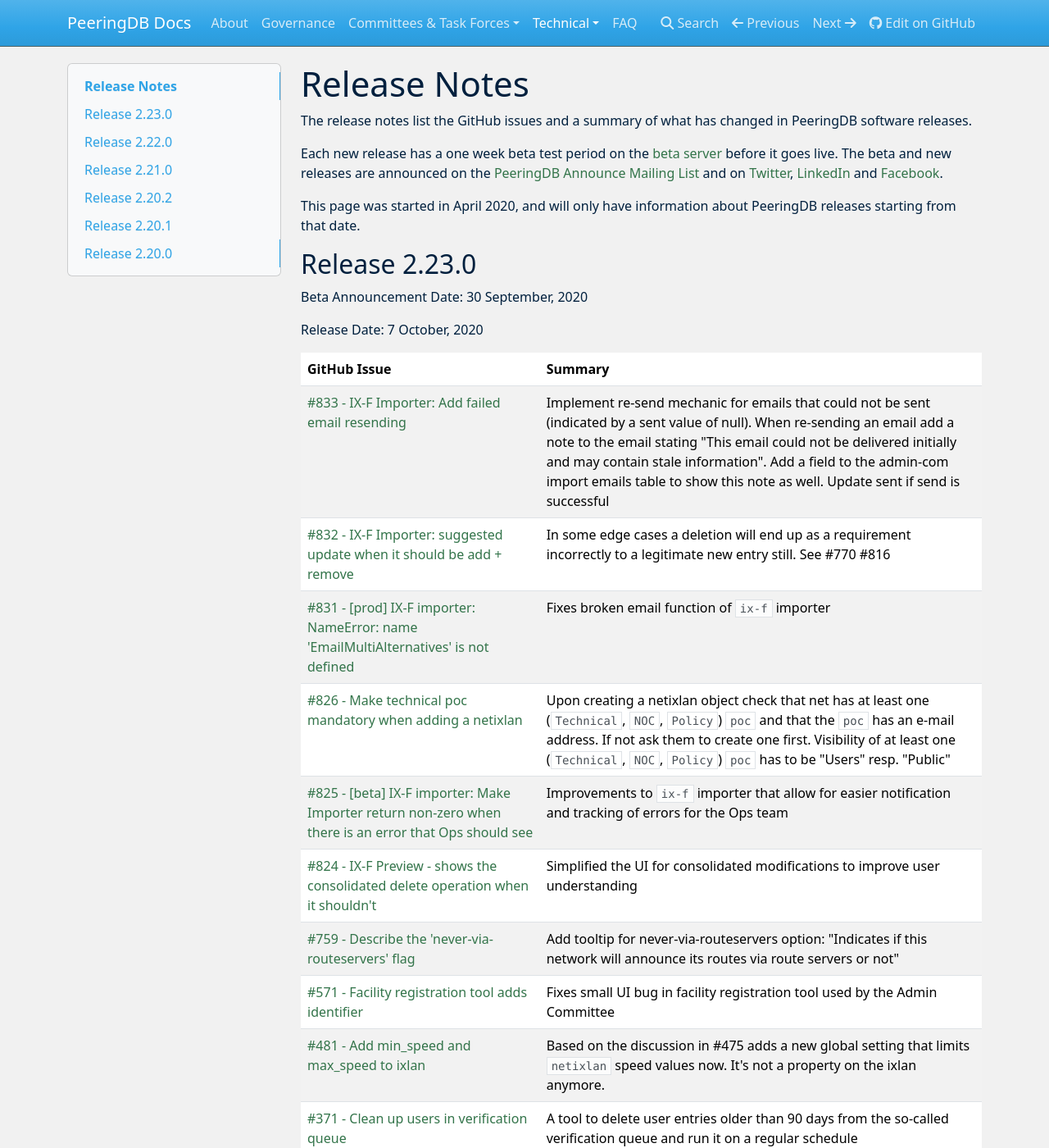
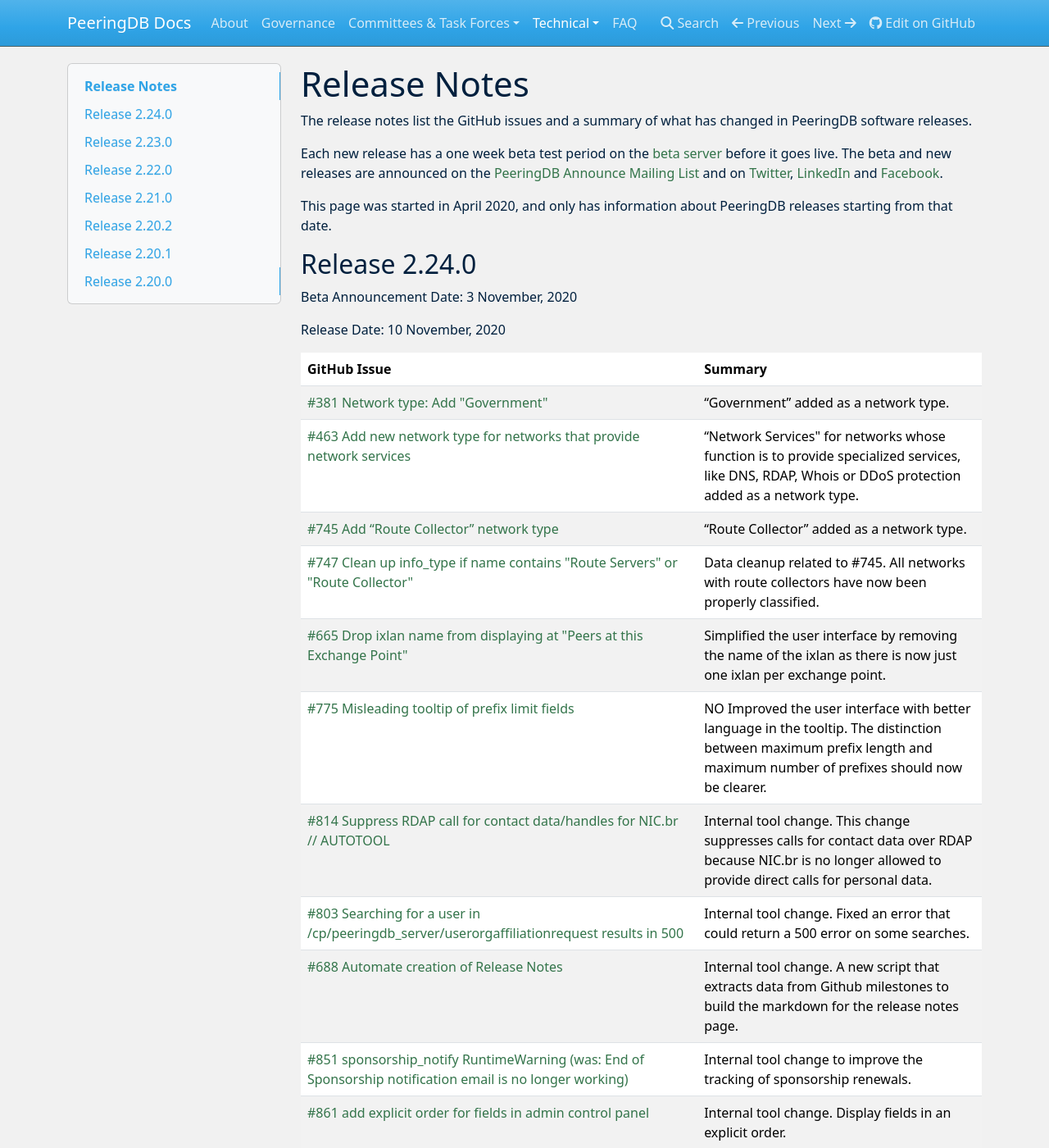
Before and after one commit to peeringdb/docs, an MkDocs documentation site: the page built from docs/release_notes/index.md, in a window 1280 px wide and 1400 px high. Shown: the whole window at 82% size. Built offline with MkDocs 1.6.1, drawn with Linux system fonts in a browser that asks for light colours; nearby versions of some CDN libraries; some of the changed text lies outside the part shown.

Commit message:
Release Notes for 2.24.0
Release notes for server release 2.24.0

```diff
--- a/docs/release_notes/index.md
+++ b/docs/release_notes/index.md
@@ -4,7 +4,35 @@
 
 Each new release has a one week beta test period on the [beta server](https://beta.peeringdb.com/) before it goes live.  The beta and new releases are announced on the [PeeringDB Announce Mailing List](https://lists.peeringdb.com/cgi-bin/mailman/listinfo/pdb-announce) and on [Twitter](https://twitter.com/PeeringDB), [LinkedIn](https://www.linkedin.com/company/peeringdb) and [Facebook](https://www.facebook.com/peeringdb).
 
-This page was started in April 2020, and will only have information about PeeringDB releases starting from that date.
+This page was started in April 2020, and only has information about PeeringDB releases starting from that date.
+
+## Release 2.24.0
+
+Beta Announcement Date: 3 November, 2020
+
+Release Date: 10 November, 2020
+
+| **GitHub Issue** | **Summary** |
+| ----------------- | ----------- |
+| [#381 Network type: Add "Government"](https://github.com/peeringdb/peeringdb/issues/381) | “Government” added as a network type. |
+| [#463 Add new network type for networks that provide network services](https://github.com/peeringdb/peeringdb/issues/463) | “Network Services" for networks whose function is to provide specialized services, like DNS, RDAP, Whois or DDoS protection added as a network type. |
+| [#745 Add “Route Collector” network type](https://github.com/peeringdb/peeringdb/issues/745) | “Route Collector” added as a network type.|
+| [#747 Clean up info_type if name contains "Route Servers" or "Route Collector"](https://github.com/peeringdb/peeringdb/issues/747) | Data cleanup related to #745. All networks with route collectors have now been properly classified.|
+| [#665 Drop ixlan name from displaying at "Peers at this Exchange Point"](https://github.com/peeringdb/peeringdb/issues/665) | Simplified the user interface by removing the name of the ixlan as there is now just one ixlan per exchange point. |
+| [#775 Misleading tooltip of prefix limit fields](https://github.com/peeringdb/peeringdb/issues/775) | NO Improved the user interface with better language in the tooltip. The distinction between maximum prefix length and maximum number of prefixes should now be clearer. |
+| [#814 Suppress RDAP call for contact data/handles for NIC\.br // AUTOTOOL](https://github.com/peeringdb/peeringdb/issues/814) | Internal tool change. This change suppresses calls for contact data over RDAP because NIC.br is no longer allowed to provide direct calls for personal data. |
+| [#803 Searching for a user in /cp/peeringdb\_server/userorgaffiliationrequest results in 500](https://github.com/peeringdb/peeringdb/issues/803) | Internal tool change. Fixed an error that could return a 500 error on some searches. |
+| [#688 Automate creation of Release Notes](https://github.com/peeringdb/peeringdb/issues/688) | Internal tool change. A new script that extracts data from Github milestones to build the markdown for the release notes page. |
+| [#851 sponsorship\_notify RuntimeWarning \(was: End of Sponsorship notification email is no longer working\)](https://github.com/peeringdb/peeringdb/issues/851) | Internal tool change to improve the tracking of sponsorship renewals. |
+| [#861 add explicit order for fields in admin control panel](https://github.com/peeringdb/peeringdb/issues/861) | Internal tool change. Display fields in an explicit order. |
+| [#850  IX\-F Importer: Repeated emails are being generated for things already emailed](https://github.com/peeringdb/peeringdb/issues/850) | Internal procedure optimisation. A series of improvements to the IX-F importer tool. These changes are all related to improving notifications about data quality that were developed by the Data Ownership Task Force. |
+| [#856 IX\-F Importer: Make hyperlinks clickable when creating DeskPRO tickets](https://github.com/peeringdb/peeringdb/issues/856) | See #850. |
+| [#857 IX\-F Importer: intermittent issue with speed validation](https://github.com/peeringdb/peeringdb/issues/857) | See #850. |
+| [#858 IX\-F Importer: Make pdb\_deskpro\_publish command ignore importer tickets](https://github.com/peeringdb/peeringdb/issues/858) | See #850. |
+| [#859 IX\-F Importer: ERROR: 'IXFMemberData' object has no attribute 'ixf\_log\_entry'](https://github.com/peeringdb/peeringdb/issues/859) | See #850. |
+| [#860 IX\-F Importer Blocker: "Days until DeskPRO ticket is created" should now be ignored/removed, such that no ticket or emails happen after a delay](https://github.com/peeringdb/peeringdb/issues/860) | See #850. |
+
+
 
 ## Release 2.23.0
 
```
